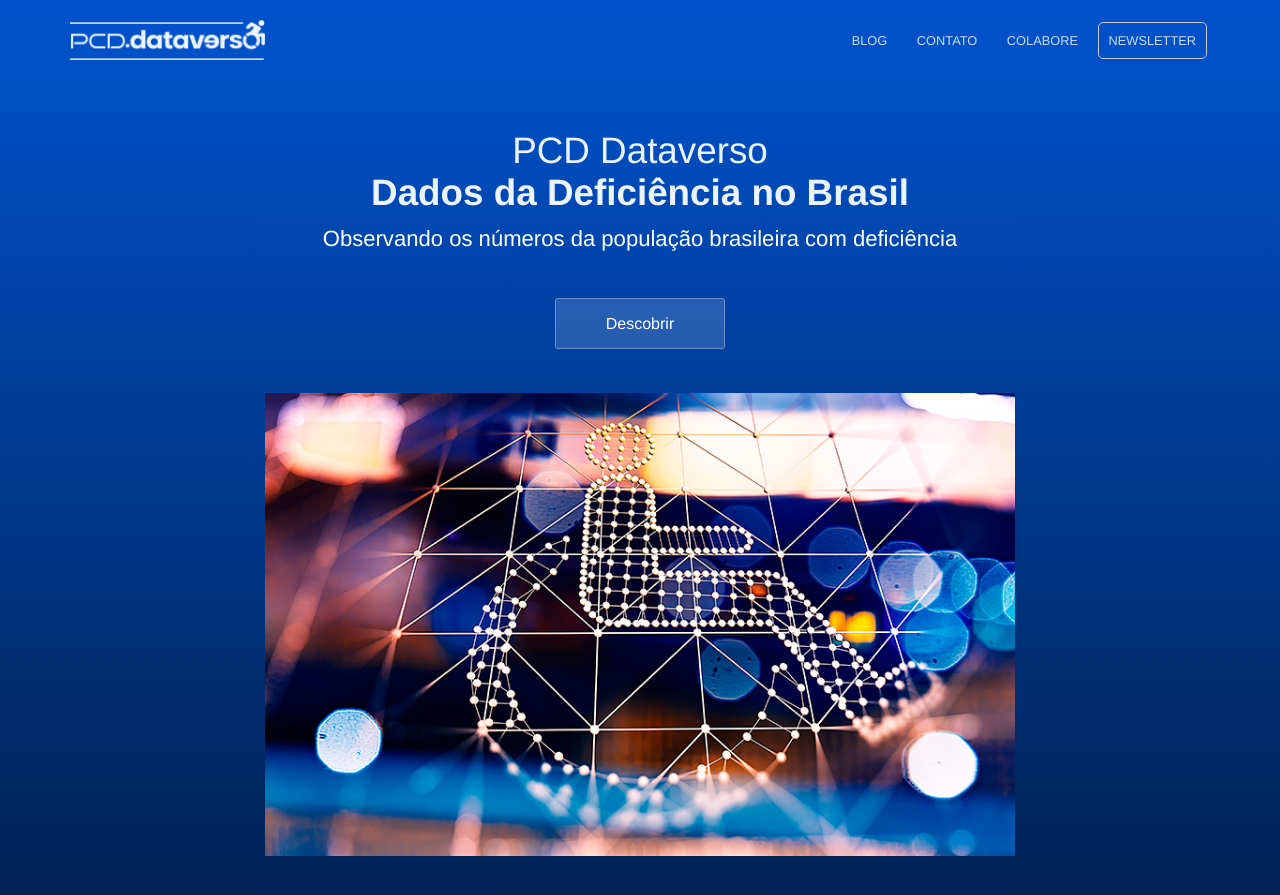
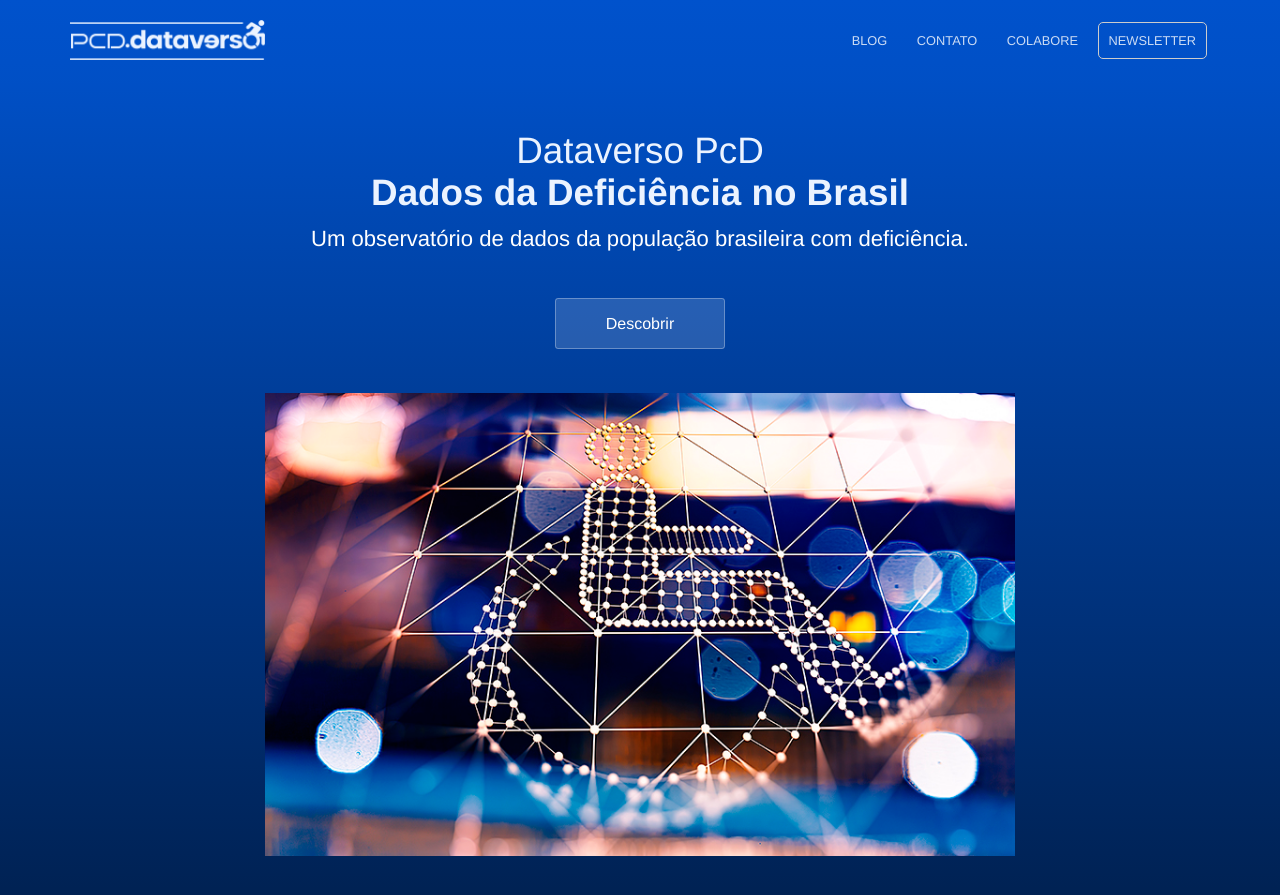
Before and after one commit to jornalistainclusivo/pcd.dataverso.org, a Jekyll site: the page built from index.html, in a window 1280 px wide and 900 px high. Shown: the top 895 px of the window. Built offline with Jekyll 4.4.1, drawn with Linux system fonts in a browser that asks for light colours.

Commit message:
Dataverso PcD

```diff
--- a/index.html
+++ b/index.html
@@ -4,8 +4,8 @@
 ---
 <section class="hero">
 	<div class="text-container">
-		<h1 class="editable">PCD Dataverso<br><strong>Dados da Deficiência no Brasil</strong></h1>
-		<p class="subtext editable">Observando os números da população brasileira com deficiência</p>
+		<h1 class="editable">Dataverso PcD<br><strong>Dados da Deficiência no Brasil</strong></h1>
+		<p class="subtext editable">Um observatório de dados da população brasileira com deficiência.</p>
 		<div class="cta button alt"><a href="https://dados.dataverso.org/pcd/">Descobrir</a></div>
 		<div>
 			<img src="{{ site.baseurl }}/images/accessibility-icon.jpg" alt="Ícone de acessibilidade estilizado" class="image editable" />
```
